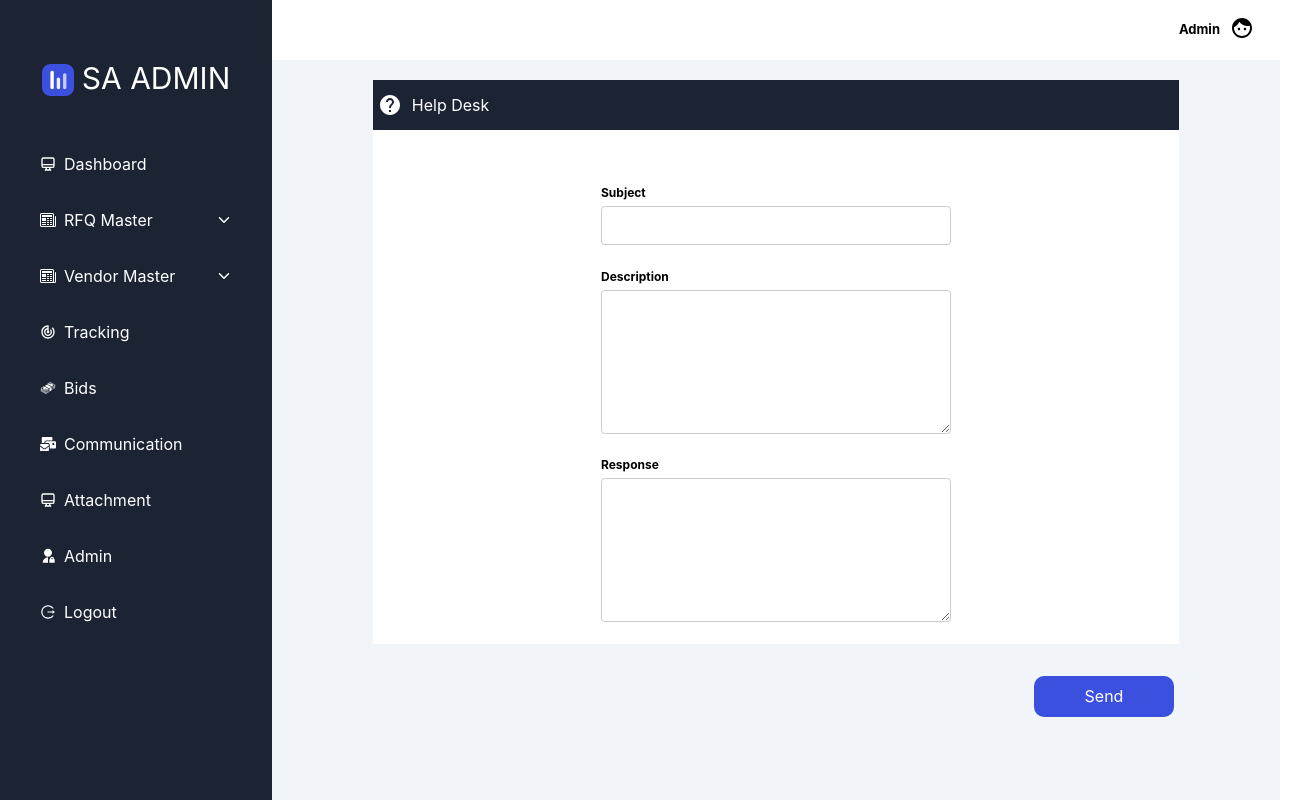
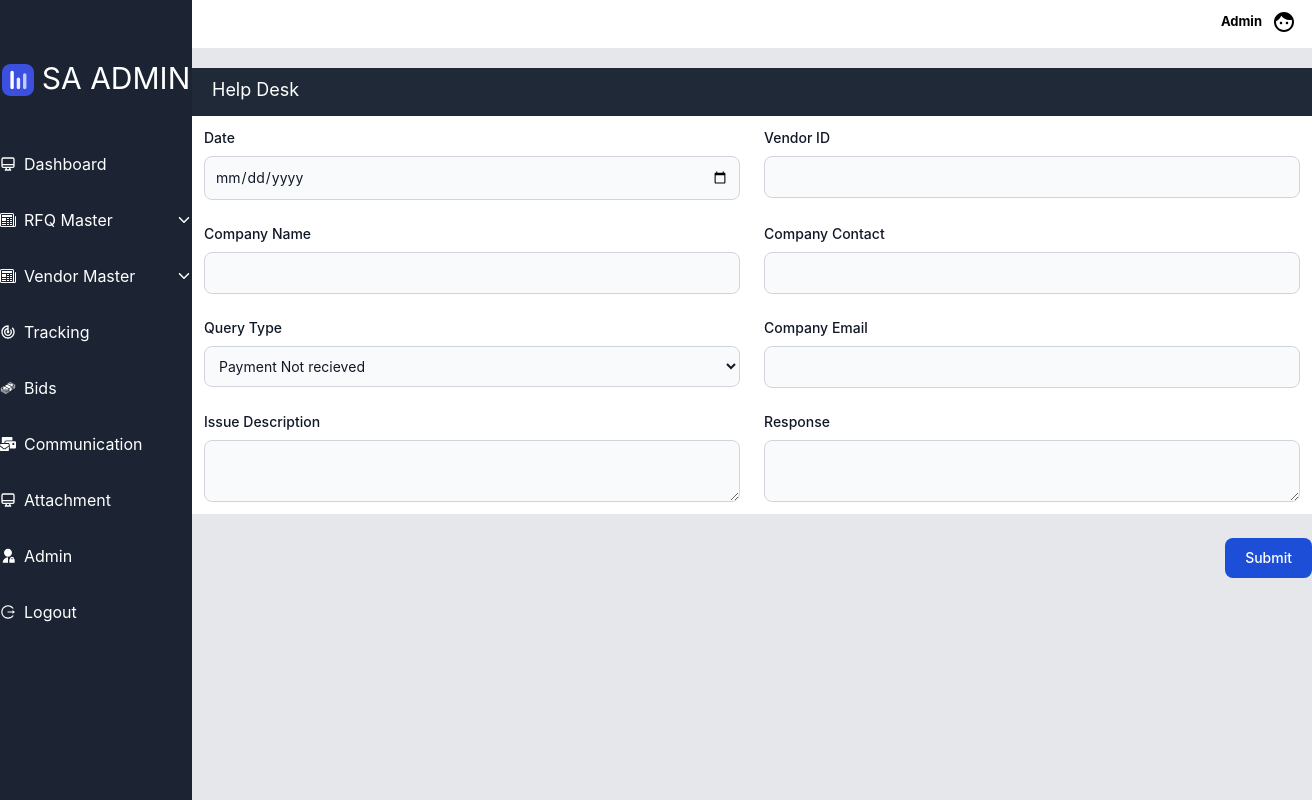
Before and after one commit to kabir925/Vendor, a React (Create React App) app: page /adminhelp in a window 1280 px wide. Shown: the whole page, 1312 px wide, since content can reach past the window. Built offline with nearby package versions, Linux system fonts and the light colour scheme.

Commit message:
Admin help ui changes

```diff
--- a/src/Components/Admin/Helpdesk/AdminHelpdesk.jsx
+++ b/src/Components/Admin/Helpdesk/AdminHelpdesk.jsx
@@ -1,6 +1,6 @@
 import React from "react";
-import Sidebar from "../../Sidebar.jsx";
 import { Help } from "@mui/icons-material";
+import TailwindSidebar from "../../TailwindSidebar";
 import FaceIcon from "@mui/icons-material/Face";
 const AdminHelpdesk = () => {
   const formsubmit = (e) => {
@@ -11,84 +11,170 @@ const AdminHelpdesk = () => {
     console.log(formData);
   };
   return (
-    <div className="appone">
-      <div className="Head-class">
-        <Sidebar />
-        <div className="container">
+    <div className="flex flex-col lg:flex-row">
+      <TailwindSidebar />
+      <div className="bg-gray-200 w-screen ">
+        <div className="bg-white  lg:h-12">
+          <div className="lg:float-right pt-2">
+            <span className="name">Admin</span>
+            <div className="icon">
+              <FaceIcon />
+            </div>
+          </div>
+        </div>
+        <div className="w-72 lg:w-[70rem]  mx-auto mt-5 bg-white">
+          <div className="h-12 bg-gray-800 text-white text-lg p-2   pl-5 text-left">
+            Help Desk
+          </div>
+
           <form
             onSubmit={(event) => {
               formsubmit(event);
             }}
           >
-            <div className="white-bar">
-              <span class="name">Admin</span>
-              <div class="icon">
-                <FaceIcon />
+            <div class="grid gap-6 mb-6 md:grid-cols-2 mt-3 ml-3 mr-3 ">
+              <div>
+                <label
+                  for="date"
+                  class="block mb-2 text-sm font-medium text-gray-900 lg:float-left"
+                >
+                  Date
+                </label>
+                <input
+                  type="date"
+                  name="date"
+                  // defaultValue={selectedDate} readOnly
+                  // value={selectedDate}
+                  class="bg-gray-50 border border-gray-300 text-gray-900 text-sm rounded-lg focus:ring-blue-500 focus:border-blue-500 block w-full p-2.5 "
+                  // onChange={(e) => setSelectedDate(e.target.value)}
+                />
               </div>
+              <div>
+                <label
+                  for="last_name"
+                  class="block mb-2 text-sm font-medium text-gray-900 lg:float-left "
+                >
+                  Vendor ID
+                </label>
+                <input
+                  name="vendor"
+                  // value={userData.data.vendor._id}
+                  id="last_name"
+                  class="bg-gray-50 border border-gray-300 text-gray-900 text-sm rounded-lg focus:ring-blue-500 focus:border-blue-500 block w-full p-2.5  "
+                  //   placeholder="Doe"
+                  required
+                />
+              </div>
+              <div>
+                <label
+                  for="company"
+                  class="block mb-2 text-sm font-medium text-gray-900 lg:float-left"
+                >
+                  Company Name
+                </label>
+                <input
+                  // value={userData.data.vendor.NameOfTheCompany}
+                  id="company"
+                  name="companyname"
+                  class="bg-gray-50 border border-gray-300 text-gray-900 text-sm rounded-lg focus:ring-blue-500 focus:border-blue-500 block w-full p-2.5  "
+                  //   placeholder="Flowbite"
+                  required
+                />
+              </div>
+              <div>
+                <label
+                  for="company"
+                  class="block mb-2 text-sm font-medium text-gray-900 lg:float-left"
+                >
+                  Company Contact
+                </label>
+                <input
+                type="number"
+                  // value={userData.data.vendor.NameOfTheCompany}
+                  id="companycontact"
+                  name="companycontact"
+                  class="bg-gray-50 border border-gray-300 text-gray-900 text-sm rounded-lg focus:ring-blue-500 focus:border-blue-500 block w-full p-2.5  "
+                  //   placeholder="Flowbite"
+                  required
+                />
+              </div>
+              <div>
+                <label
+                  for="phone"
+                  class="block mb-2 text-sm font-medium text-gray-900 lg:float-left"
+                >
+                  Query Type
+                </label>
+                <select
+                  name="querytype"
+                  id="cars"
+                  class="bg-gray-50 border border-gray-300 text-gray-900 text-sm rounded-lg focus:ring-blue-500 focus:border-blue-500 block w-full p-2.5  "
+                >
+                  <option value="Payment">Payment Not recieved</option>
+                  <option value="Registration">Registration Not Done</option>
+                  <option value="TDS">TDS Certificate not recieved</option>
+                  <option value="Others">Others</option>
+                </select>
               </div>
 
-            <div class="w-[80%] mx-auto mt-5">
-              <div className="md-1">
-                <h4 className="help-desk">
-                  <Help className="help-class" />
-                  Help Desk
-                </h4>
-              </div>
-
-              <div className="head-closed">
-                <div className="closed-class">
-                  <div class="form-container">
-                    <div className="hero-head">
-                      <label for="subject" class="form-label">
-                        Subject
+              <div>
+                <label
+                  for="company"
+                  class="block mb-2 text-sm font-medium text-gray-900 lg:float-left"
+                >
+                  Company Email
                 </label>
                 <input
-                        type="text"
-                        id="subject"
-                        name="subject"
-                        className="form-control"
+                type="email"
+                  // value={userData.data.vendor.NameOfTheCompany}
+                  id="companyemail"
+                  name="companyemail"
+                  class="bg-gray-50 border border-gray-300 text-gray-900 text-sm rounded-lg focus:ring-blue-500 focus:border-blue-500 block w-full p-2.5  "
+                  //   placeholder="Flowbite"
+                  required
                 />
               </div>
-                  </div>
-                  <div className="form-container">
-                    <div className="hero-head">
-                      <label for="Description" class="form-label">
-                        Description
+              <div>
+                <label
+                  for="website"
+                  class="block mb-2 text-sm font-medium text-gray-900 lg:float-left"
+                >
+                  Issue Description
                 </label>
                 <textarea
-                        type="textarea"
-                        rows="6"
-                        cols="60"
-                        id="Description"
-                        name="Description "
-                        className="form-control"
+                  type="text"
+                  name="desc"
+                  id="website"
+                  class="bg-gray-50 border mb-3 border-gray-300 text-gray-900 text-sm rounded-lg focus:ring-blue-500 focus:border-blue-500 block w-full p-2.5  "
+                  //   placeholder="flowbite.com"
+                  requi
+                  red
                 />
               </div>
-                  </div>
-                  <div className="form-container">
-                    <div className="hero-head">
-                      <label for="Response" class="form-label">
+              <div>
+                <label
+                  for="response"
+                  class="block mb-2 text-sm font-medium text-gray-900 lg:float-left"
+                >
                   Response
                 </label>
                 <textarea
-                        type="textarea"
-                        rows="6"
-                        cols="60"
-                        id="Response"
-                        name="Response "
-                        className="form-control"
+                  type="text"
+                  name="response"
+                  id="response"
+                  class="bg-gray-50 border mb-3 border-gray-300 text-gray-900 text-sm rounded-lg focus:ring-blue-500 focus:border-blue-500 block w-full p-2.5  "
+                  //   placeholder="flowbite.com"
                   required
                 />
               </div>
+
             </div>
-                </div>
-              </div>
-              <div className="nextbutton">
-                <button type="submit" className="next-btn">
-                  Send
+            <button
+              type="submit"
+              class="text-white lg:float-right   bg-blue-700 hover:bg-blue-800 focus:ring-4 focus:outline-none focus:ring-blue-300 font-medium rounded-lg text-sm w-full sm:w-auto px-5 py-2.5 text-center "
+            >
+              Submit
             </button>
-              </div>
-            </div>
           </form>
         </div>
       </div>
--- a/src/Components/Admin/Helpdesk/HelpQuery.jsx
+++ b/src/Components/Admin/Helpdesk/HelpQuery.jsx
@@ -56,7 +56,7 @@ const HelpQuery = () => {
                         Q No
                       </th>
                       <th scope="col" className="px-8 py-5">
-                        Subject
+                        Query
                       </th>
                       <th scope="col" className="px-8 py-5">
                         status
@@ -64,9 +64,9 @@ const HelpQuery = () => {
                       <th scope="col" className="px-8 py-5">
                         Description
                       </th>
-                      {/* <th scope="col" className="px-6 py-5">
-                        Link
-                      </th> */}
+                      <th scope="col" className="px-8 py-5">
+                        Date
+                      </th>
                     </tr>
                   </thead>
                   <tbody>
```
Lines whose indentation alone changed are shown as unchanged.
